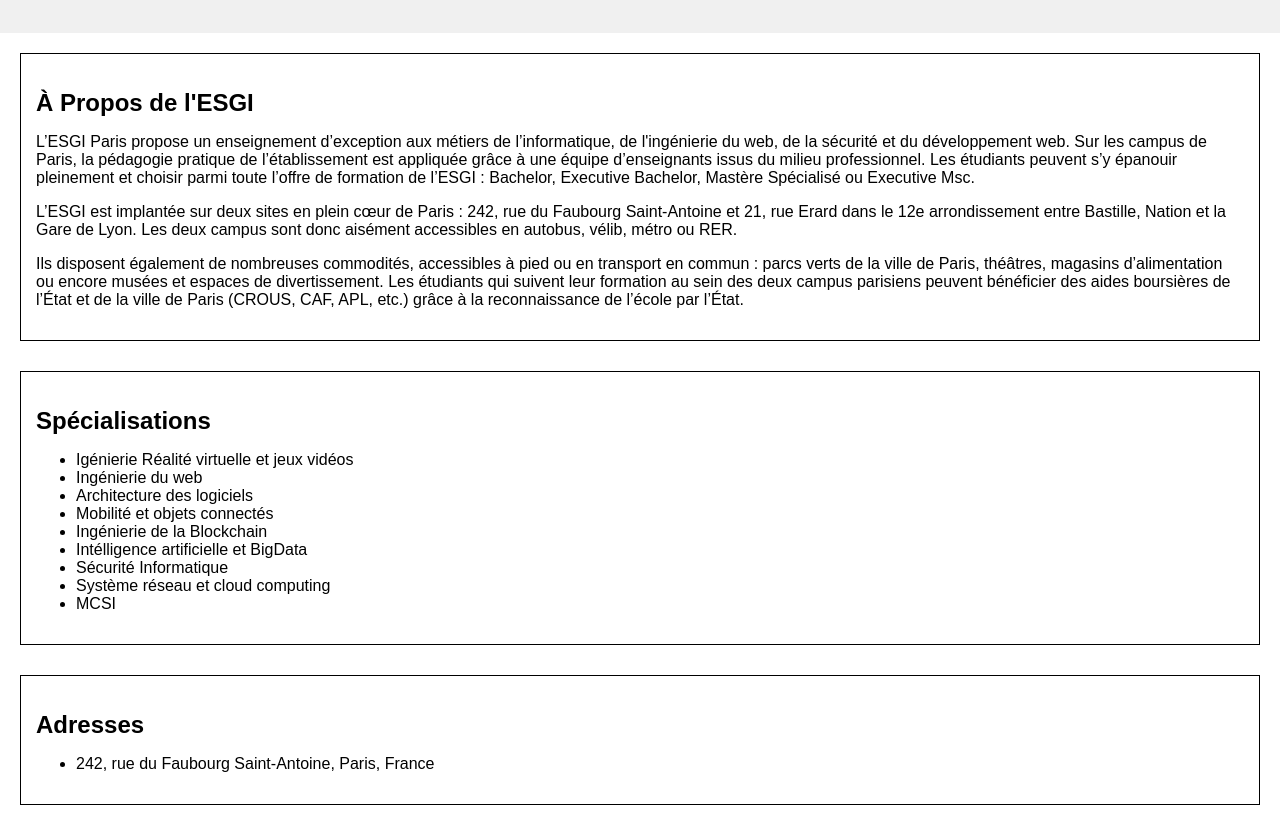
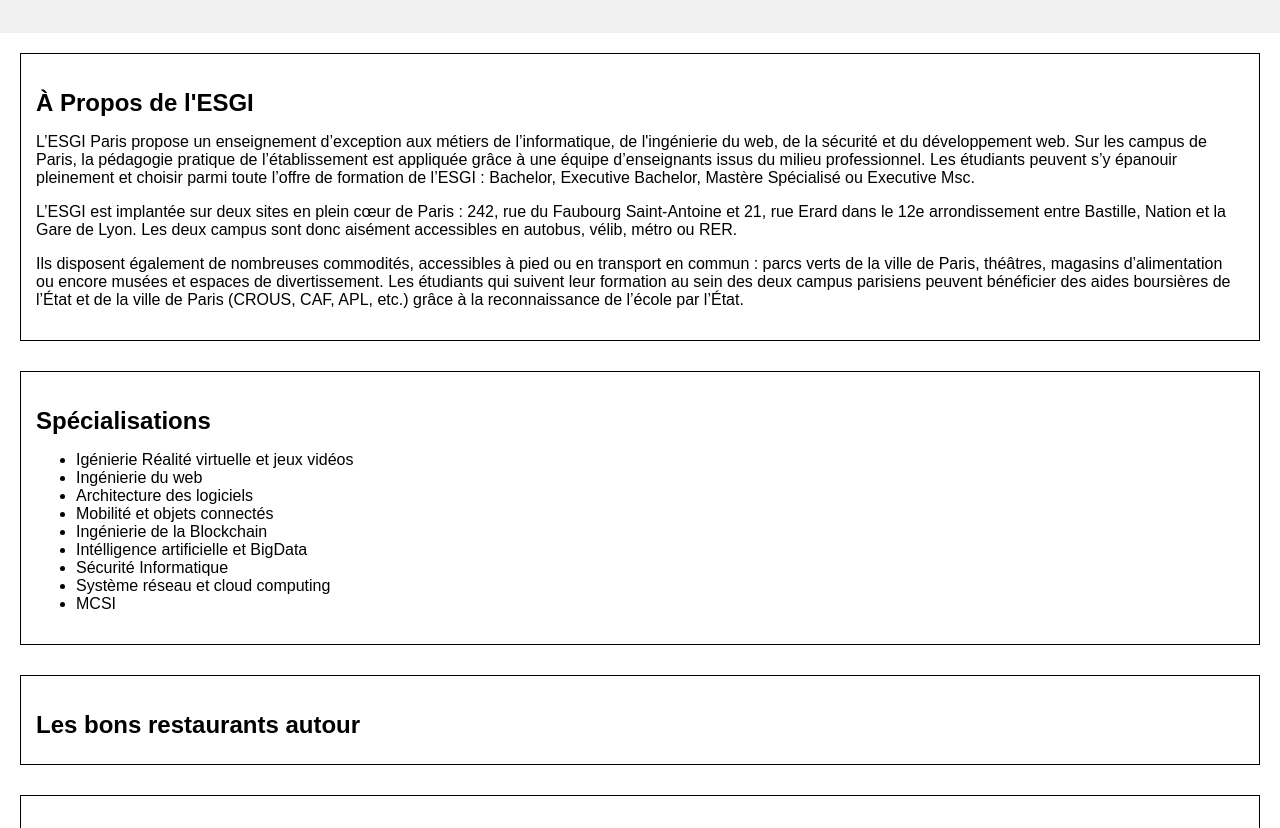
Before and after one commit to Lucas94200/Groupe1, a plain HTML site: page index.html in a window 1280 px wide. Shown: the part 121-949 px from the top of the page. Drawn offline with Linux system fonts and the light colour scheme.

Commit message:
Add section restaurant

```diff
--- a/index.html
+++ b/index.html
@@ -35,6 +35,11 @@
         <li>MCSI</li>
 
       </ul>
+
+    </section>
+    <section id="restaurant">
+      <h2>Les bons restaurants autour</h2>
+
     </section>
 
     <section id="address">
```
